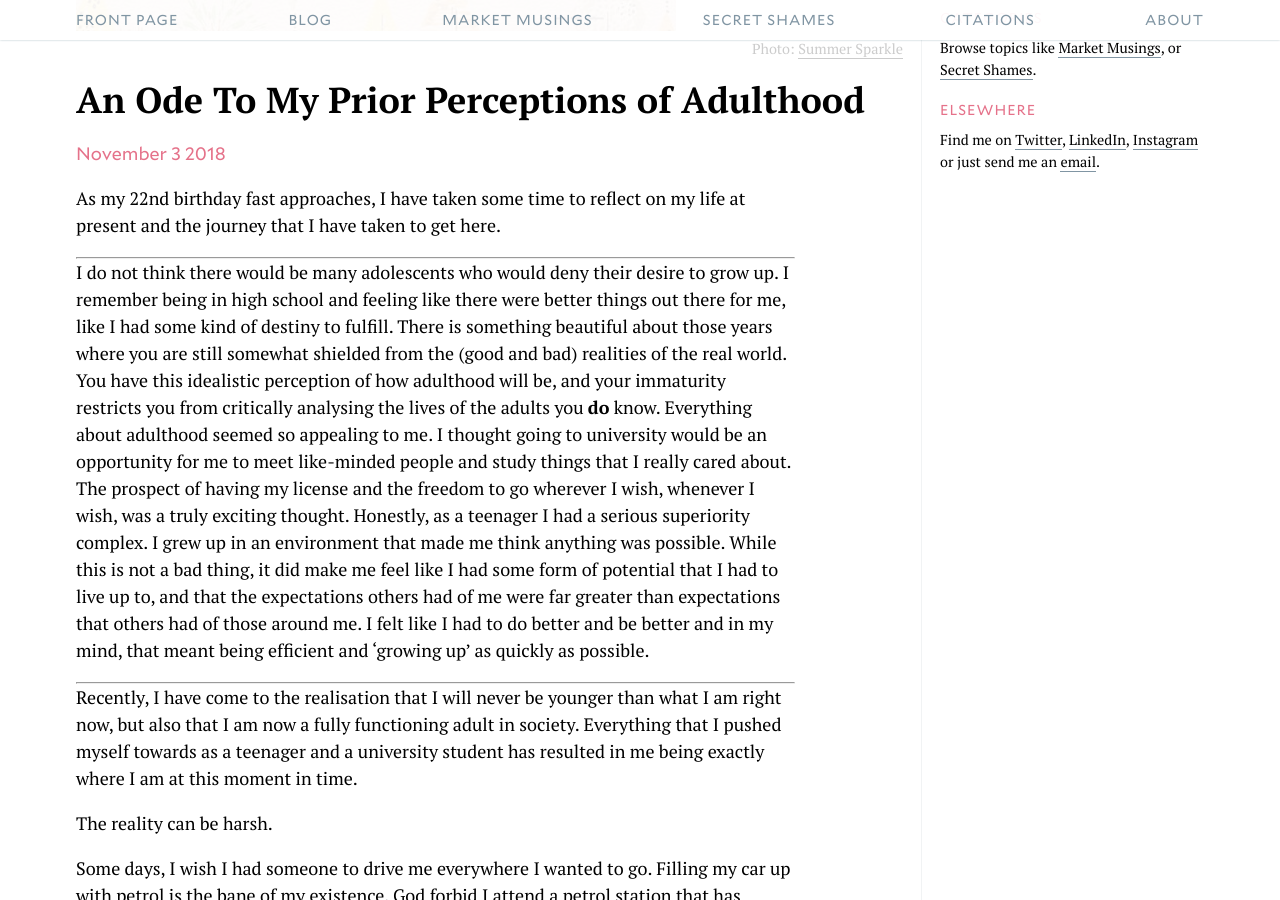
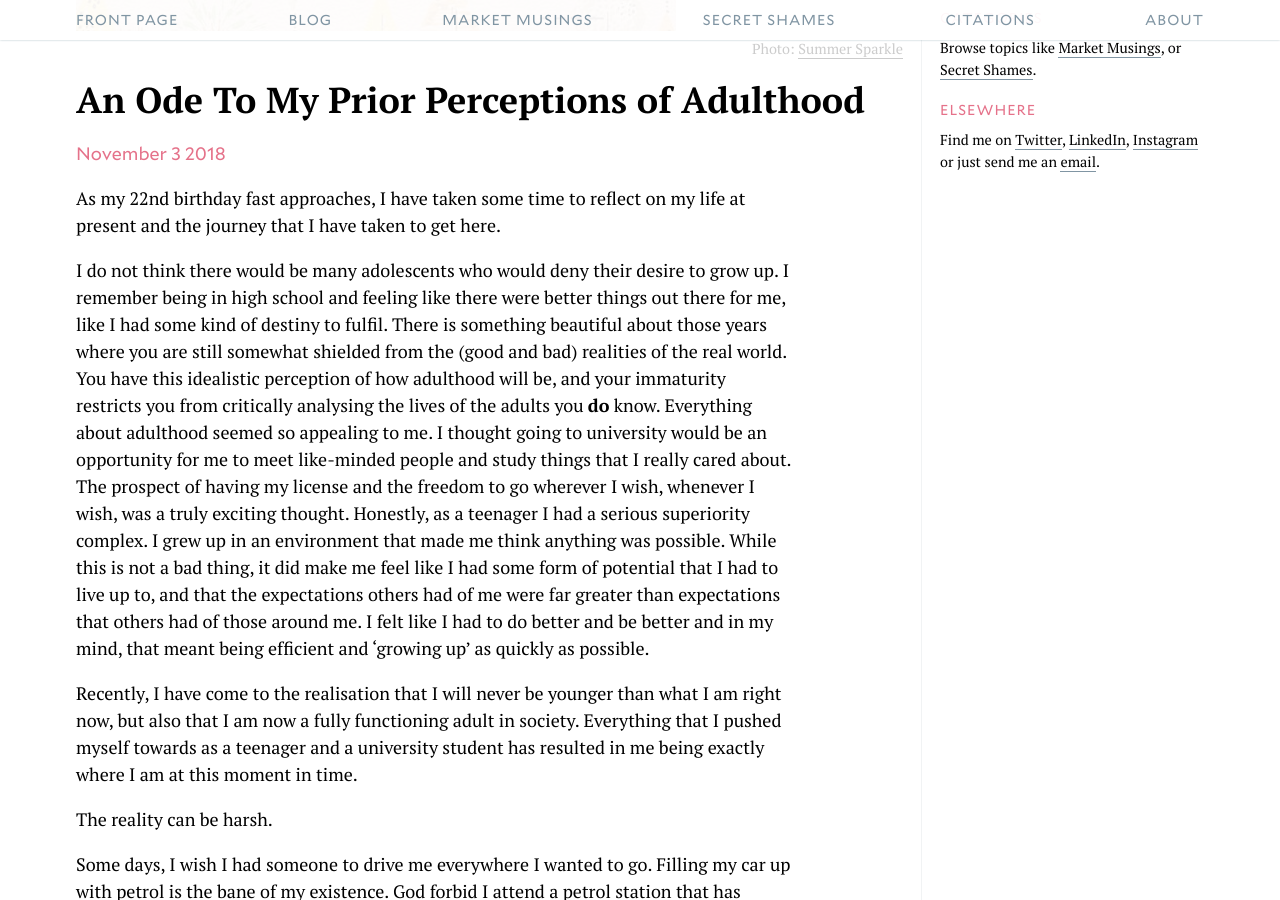
Before and after one commit to cjmlgrto/siomi.net, a Jekyll site: the page built from _posts/2018-11-03-an-ode-to-my-prior-perceptions-of-adulthood.markdown, in a window 1280 px wide and 900 px high, scrolled down 781 px. Built offline with Jekyll 4.4.1, drawn with Linux system fonts in a browser that asks for light colours.

Commit message:
Updated Asymmetries and 4 other files

```diff
--- /dev/null
+++ b/_drafts/asymmetries.markdown
@@ -0,0 +1,6 @@
+---
+title: Asymmetries
+date: 2019-03-03 21:49:00 +11:00
+categories:
+- market musings
+---
--- a/_drafts/living-up-to-my-job-title-when-a-trader-has-to-actually-trade.markdown
+++ b/_drafts/living-up-to-my-job-title-when-a-trader-has-to-actually-trade.markdown
@@ -1,4 +1,6 @@
 ---
-title: 'Living Up To My Job Title: When a Trader Has To (Actually) Trade'
+title: When a Trader Has To (Actually) Trade
 date: 2019-01-24 04:26:00 +11:00
+categories:
+- market musings
 ---
--- /dev/null
+++ b/_drafts/the-making-of-a-capitalist.markdown
@@ -0,0 +1,6 @@
+---
+title: The Making of a Capitalist
+date: 2019-03-03 21:50:00 +11:00
+categories:
+- market musings
+---
--- a/_posts/2018-11-03-an-ode-to-my-prior-perceptions-of-adulthood.markdown
+++ b/_posts/2018-11-03-an-ode-to-my-prior-perceptions-of-adulthood.markdown
@@ -13,11 +13,11 @@ image source URL: https://www.pinterest.com.au/pin/417708934181179134/
 
 As my 22nd birthday fast approaches, I have taken some time to reflect on my life at present and the journey that I have taken to get here.
 
-___________________________________________________________
 
-I do not think there would be many adolescents who would deny their desire to grow up. I remember being in high school and feeling like there were better things out there for me, like I had some kind of destiny to fulfill. There is something beautiful about those years where you are still somewhat shielded from the (good and bad) realities of the real world. You have this idealistic perception of how adulthood will be, and your immaturity restricts you from critically analysing the lives of the adults you **do** know. Everything about adulthood seemed so appealing to me. I thought going to university would be an opportunity for me to meet like-minded people and study things that I really cared about. The prospect of having my license and the freedom to go wherever I wish, whenever I wish, was a truly exciting thought. Honestly, as a teenager I had a serious superiority complex. I grew up in an environment that made me think anything was possible. While this is not a bad thing, it did make me feel like I had some form of potential that I had to live up to, and that the expectations others had of me were far greater than expectations that others had of those around me. I felt like I had to do better and be better and in my mind, that meant being efficient and 'growing up' as quickly as possible.
 
-___________________________________________________________
+I do not think there would be many adolescents who would deny their desire to grow up. I remember being in high school and feeling like there were better things out there for me, like I had some kind of destiny to fulfil. There is something beautiful about those years where you are still somewhat shielded from the (good and bad) realities of the real world. You have this idealistic perception of how adulthood will be, and your immaturity restricts you from critically analysing the lives of the adults you **do** know. Everything about adulthood seemed so appealing to me. I thought going to university would be an opportunity for me to meet like-minded people and study things that I really cared about. The prospect of having my license and the freedom to go wherever I wish, whenever I wish, was a truly exciting thought. Honestly, as a teenager I had a serious superiority complex. I grew up in an environment that made me think anything was possible. While this is not a bad thing, it did make me feel like I had some form of potential that I had to live up to, and that the expectations others had of me were far greater than expectations that others had of those around me. I felt like I had to do better and be better and in my mind, that meant being efficient and 'growing up' as quickly as possible.
+
+
 
 Recently, I have come to the realisation that I will never be younger than what I am right now, but also that I am now a fully functioning adult in society. Everything that I pushed myself towards as a teenager and a university student has resulted in me being exactly where I am at this moment in time.
 
@@ -31,13 +31,12 @@ I remember my older sister being an avid BlackBerry user before finally converti
 
 Another weird thing: my hair. As a teenager, I was surrounded by girls who had long hair. My hair was never as long as theirs, probably because I had digestive issues and a pretty poor diet in high school. As I became more health-conscious in university, my hair started to grow like crazy. Last week, I decided to cut it short again, despite the fact that it had not been at such a long length in at least 10 years. Usually I would mourn my hair post-haircut, but this time around I have felt no emotions - probably because I am too busy to care.
 
-___________________________________________________________
 
 For all the bad things I could say, there are many good things that have come from this transition into adulthood. I proved myself wrong in many ways: I never considered myself to be particularly athletic, yet I now find myself exercising 3-5 times per week and genuinely enjoying it. I rarely looked at listings for my "dream job" as I did not think I was smart enough or capable enough. I told myself it would take me five years to build up the knowledge to tackle jobs like that. Thankfully, the stars aligned and I mustered up some courage to give myself a chance. And that is how I got to where I am professionally at the tender age of 21.
 
 All these things aside, I think the most valuable thing I have learned is to be more critical of, yet empathetic and compassionate towards, the adults around me and those in influential positions of society. I think this is something that we miss a lot in society nowadays. People are quick to be critical and judgmental of others, but unwilling to show compassion or attempt to understand opposing views.
 
-___________________________________________________________
+
 
 Mission accomplished: I have grown up tremendously quickly. This past year has been especially transformative in both a professional and personal sense. In many ways, I feel like my destiny has been fulfilled and all my dreams have come true. However, there is actually a great deal of sadness that comes with that realisation. I sit here in the early hours of a Saturday morning and ponder what is next.
 
--- a/_posts/2019-01-10-who-am-i-and-how-did-i-end-up-here-2019.markdown
+++ b/_posts/2019-01-10-who-am-i-and-how-did-i-end-up-here-2019.markdown
@@ -8,7 +8,8 @@ image source URL: https://www.flickr.com/photos/ssiomos/with/6791623514/
 
 The other day I sent out an email dated 8/1/2018. It took me 24 hours to realise how wrong that was.
 
-Last year I wrote a long piece about my SMART goals for 2018. I was trying to be more grown-up and rational about my goals. I was also trying to write the blog post in a way that now seems boring and devoid of any streak of my personality. In celebration of my 'voice' and out of respect for my high school English teachers who always encouraged my writing, I have decided to scrap that sterile version of my internet self and present to you my true thoughts on the past year.
+Last year I wrote a long piece about my SMART goals for 2018. I was trying to be more
+rational about my goals. Looking back now, that post seems boring and devoid of any streak of my personality. In celebration of my 'voice' and out of respect for my high school English teachers who always encouraged my writing, I have decided to scrap that sterile version of my internet self and present to you my true thoughts on the past year.
 
 Things I learned in 2018:
 * Petrol station coffee is my favourite kind of coffee. I have never tolerated caffeine well, so their watered-down product works well for me. Not to mention it is very cheap. My goal in 2019 is to use my reusable coffee cup more often to cut back on the waste I produce when I purchase them.
```
